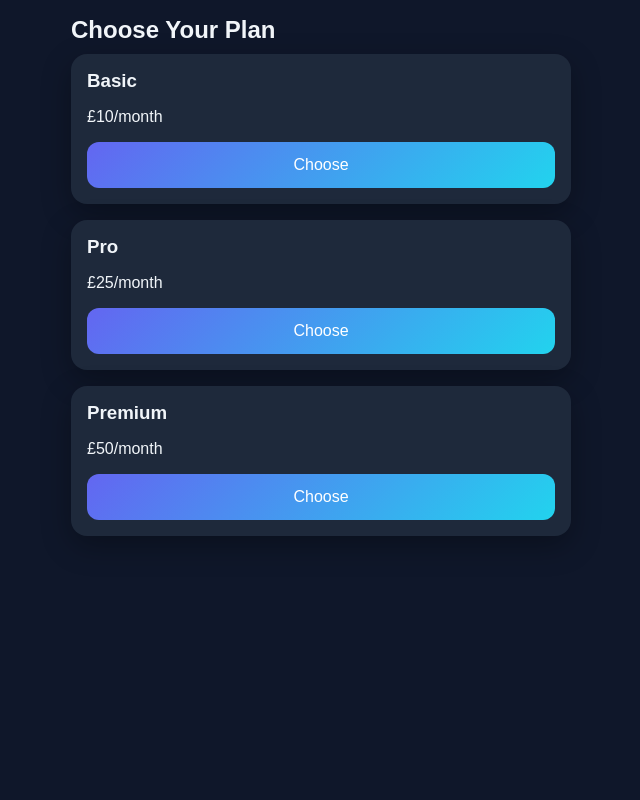
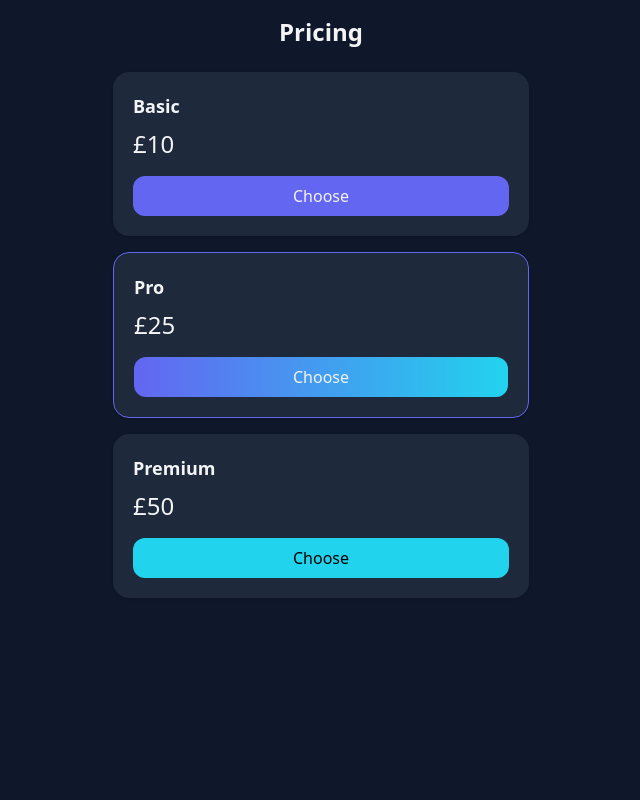
Before and after one commit to cstuart756/leadgen-saas, a Django app: template templates/billing/pricing.html in a window 1280 px wide. Shown: the whole page, without its empty margins (319-959 px from the left). Run offline with Django 5.2, Linux system fonts and the light colour scheme; the template is opened without the code that fills it, so the values that code supplies are empty; some libraries are stand-ins or nearby versions.

Commit message:
style: upgrade UI to Tailwind modern SaaS design

```diff
--- a/templates/base.html
+++ b/templates/base.html
@@ -3,81 +3,31 @@
 <head>
     <meta charset="UTF-8">
     <meta name="viewport" content="width=device-width, initial-scale=1.0">
+
     <title>LeadFlow</title>
 
-    <style>
-        body {
-            margin: 0;
-            font-family: Arial, sans-serif;
-            background: #0f172a;
-            color: #f1f5f9;
+    <script src="https://cdn.tailwindcss.com"></script>
+    <script>
+        tailwind.config = {
+            theme: {
+                extend: {
+                    colors: {
+                        bg: "#0f172a",
+                        card: "#1e293b",
+                        accent: "#6366f1",
+                        accent2: "#22d3ee"
+                    }
+                }
+            }
         }
-
-        .container {
-            padding: 16px;
-            max-width: 500px;
-            margin: auto;
-        }
-
-        .card {
-            background: #1e293b;
-            padding: 16px;
-            border-radius: 16px;
-            margin-bottom: 16px;
-            box-shadow: 0 10px 30px rgba(0,0,0,0.3);
-        }
-
-        .btn {
-            display: block;
-            width: 100%;
-            padding: 14px;
-            border: none;
-            border-radius: 12px;
-            background: linear-gradient(135deg, #6366f1, #22d3ee);
-            color: white;
-            font-size: 16px;
-            cursor: pointer;
-            margin-top: 10px;
-        }
-
-        input, textarea {
-            width: 100%;
-            padding: 12px;
-            margin-top: 10px;
-            border-radius: 10px;
-            border: none;
-            background: #334155;
-            color: white;
-        }
-
-        h1, h2, h3 {
-            margin: 0 0 10px 0;
-        }
-
-        .topbar {
-            display: flex;
-            justify-content: space-between;
-            align-items: center;
-            margin-bottom: 20px;
-        }
-
-        .badge {
-            background: #22d3ee;
-            padding: 5px 10px;
-            border-radius: 10px;
-            font-size: 12px;
-        }
-
-        a {
-            color: #22d3ee;
-            text-decoration: none;
-        }
-    </style>
+    </script>
 </head>
 
-<body>
-    <div class="container">
+<body class="bg-bg text-gray-100 min-h-screen">
+
+    <div class="max-w-md mx-auto p-4">
         {% block content %}{% endblock %}
     </div>
+
 </body>
 </html>
--- a/templates/billing/pricing.html
+++ b/templates/billing/pricing.html
@@ -1,25 +1,40 @@
 {% extends "base.html" %}
-
 {% block content %}
 
-<h2>Choose Your Plan</h2>
+<h2 class="text-2xl font-bold mb-6 text-center">Pricing</h2>
 
-<div class="card">
-    <h3>Basic</h3>
-    <p>£10/month</p>
-    <button class="btn" onclick="subscribe('basic')">Choose</button>
-</div>
+<div class="space-y-4">
 
-<div class="card">
-    <h3>Pro</h3>
-    <p>£25/month</p>
-    <button class="btn" onclick="subscribe('pro')">Choose</button>
-</div>
+    <!-- Basic -->
+    <div class="bg-card p-5 rounded-2xl shadow">
+        <h3 class="text-lg font-semibold">Basic</h3>
+        <p class="text-2xl mt-2">£10</p>
+        <button onclick="subscribe('basic')"
+            class="w-full mt-4 py-2 rounded-xl bg-accent">
+            Choose
+        </button>
+    </div>
 
-<div class="card">
-    <h3>Premium</h3>
-    <p>£50/month</p>
-    <button class="btn" onclick="subscribe('premium')">Choose</button>
+    <!-- Pro -->
+    <div class="bg-card p-5 rounded-2xl shadow border border-accent">
+        <h3 class="text-lg font-semibold">Pro</h3>
+        <p class="text-2xl mt-2">£25</p>
+        <button onclick="subscribe('pro')"
+            class="w-full mt-4 py-2 rounded-xl bg-gradient-to-r from-accent to-accent2">
+            Choose
+        </button>
+    </div>
+
+    <!-- Premium -->
+    <div class="bg-card p-5 rounded-2xl shadow">
+        <h3 class="text-lg font-semibold">Premium</h3>
+        <p class="text-2xl mt-2">£50</p>
+        <button onclick="subscribe('premium')"
+            class="w-full mt-4 py-2 rounded-xl bg-accent2 text-black">
+            Choose
+        </button>
+    </div>
+
 </div>
 
 <script src="https://js.stripe.com/v3/"></script>
```
Also changed, not shown: templates/dashboard/dashboard.html (+34 -17 lines), templates/leads/leads_list.html (+8 -11 lines), templates/leads/public_form.html (+18 -8 lines), templates/users/login.html (+19 -9 lines), templates/users/signup.html (+18 -10 lines).
